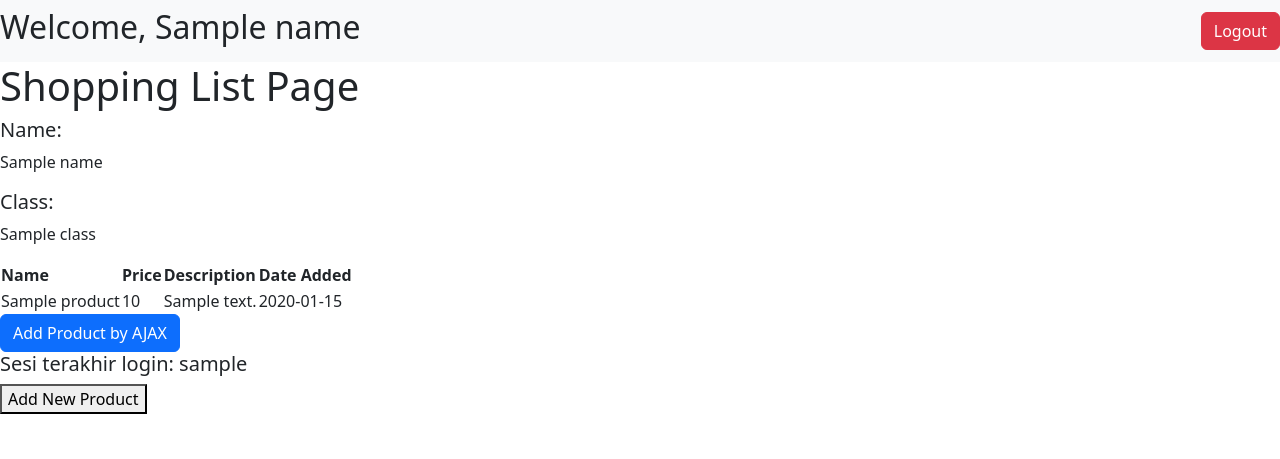
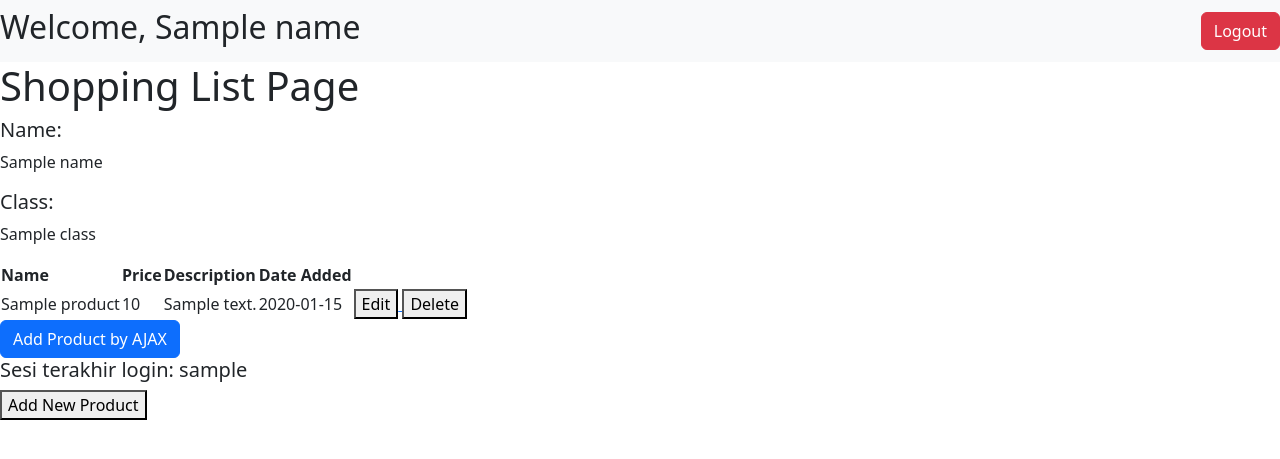
Before and after one commit to Firdausfarul/shopping_list, a Django app: template main/templates/main.html in a window 1280 px wide. Shown: the top 459 px of the page. Run offline with Django 4.2, Linux system fonts and the light colour scheme; the template is opened without the code that fills it: most values are stand-ins (such as "Sample title", 1, 10 or a date in 2020).

Commit message:
add edit + delete product

```diff
--- a/main/templates/main.html
+++ b/main/templates/main.html
@@ -73,10 +73,22 @@
         </tr>`
         products.forEach((item) => {
             htmlString += `\n<tr>
-            <td>${item.fields.name}</td>
+            <td>${item.fields.name} </td>
             <td>${item.fields.price}</td>
             <td>${item.fields.description}</td>
             <td>${item.fields.date_added}</td>
+                            <td>
+                    <a href="/edit-product/${item.pk}">
+                        <button>
+                            Edit
+                        </button>
+                    </a>
+                    <a href="/delete/${item.pk}">
+                          <button>
+                              Delete
+                          </button>
+                      </a>
+                </td>
         </tr>`
         })
 
```
